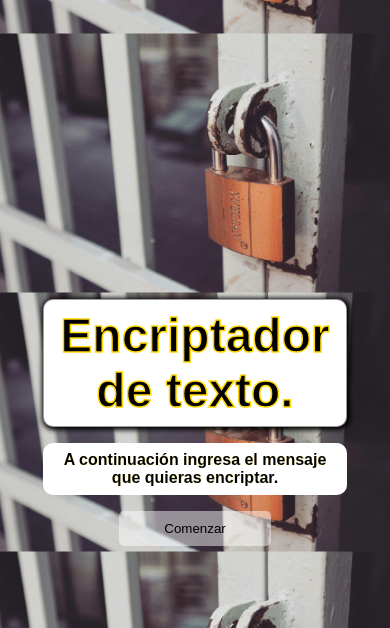
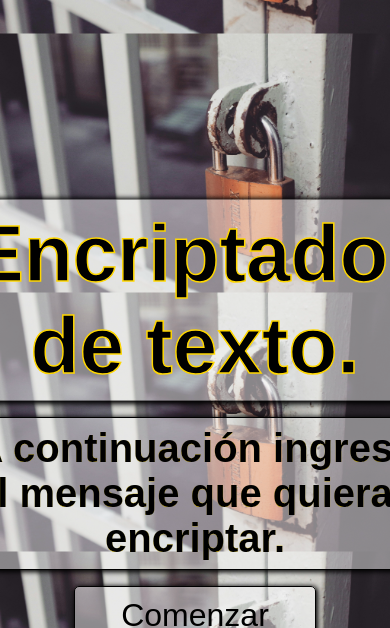
Before and after one commit to Jonnhyortega/encriptador-alura, a plain HTML site: page index.html in a window 390 px wide. Shown: the top 628 px of the page. Drawn offline with Linux system fonts and the light colour scheme; a web font is replaced by a local one.

Commit message:
correccion querys

```diff
--- a/assets/mediaQuerys.css
+++ b/assets/mediaQuerys.css
@@ -13,19 +13,32 @@
     box-shadow: none;
   }
 
+  h2 {
+    font-size: 5rem;
+    background-color: #ffffff74;
+  }
+
   #overlay-content p {
+    border: 1px solid black;
+    font-size: 2.5rem;
     padding: 0.5rem;
     background-color: white;
     border-radius: 10px;
     color: black;
     -webkit-text-stroke-width: 0.1px;
     -webkit-text-stroke-color: gold;
+    background-color: #ffffff74;
+    box-shadow: 1px 1px 5px 1px black;
+  }
+
+  #close-overlay {
+    font-size: 2rem;
+    border: 1px solid black;
+    box-shadow: 1px 1px 5px 1px black;
   }
 }
 
 @media (max-width: 400px) {
-  .container {
-  }
   h1 {
     padding: 0.2rem;
     font-size: 2.2rem;
```
